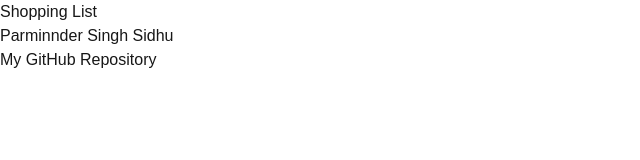
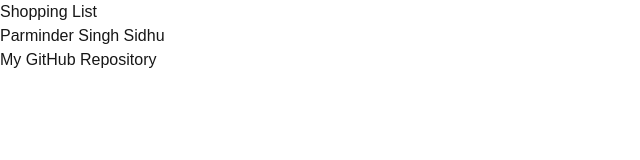
Before and after one commit to Parminder0/cprg306-assignments, a Next.js app: page /week-2 in a window 1280 px wide. Shown: the top 160 px of the page, without its empty margins (0-640 px from the left). Built offline with nearby package versions, Linux system fonts and the light colour scheme.

Commit message:
Update student-info.js
updated my name

```diff
--- a/app/week-2/student-info.js
+++ b/app/week-2/student-info.js
@@ -3,7 +3,7 @@ import Link from 'next/link';
 export default function StudentInfo() {
   return (
     <div>
-      <p>Parminnder Singh Sidhu</p>
+      <p>Parminder Singh Sidhu</p>
       <p>
         <Link href="https://github.com/Parminder0/cprg306-assignments" target="_blank">
           My GitHub Repository
```
